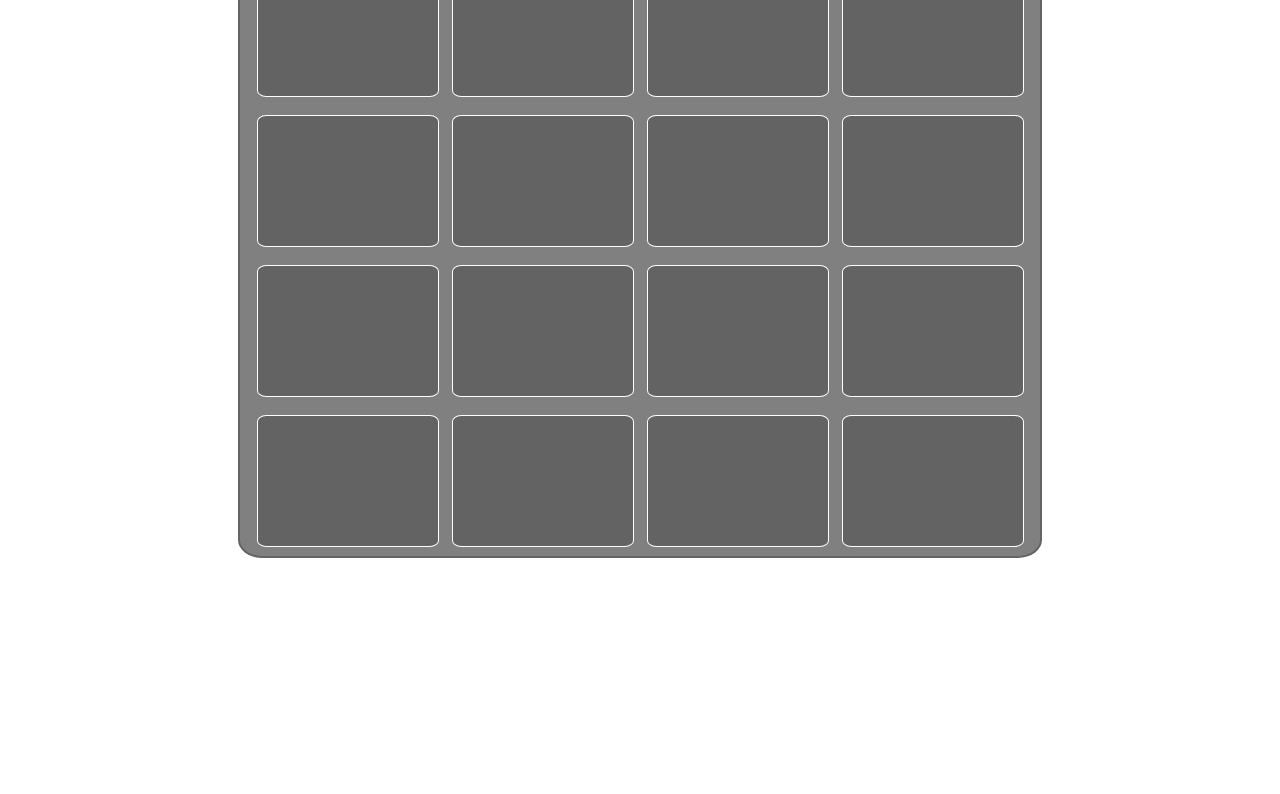
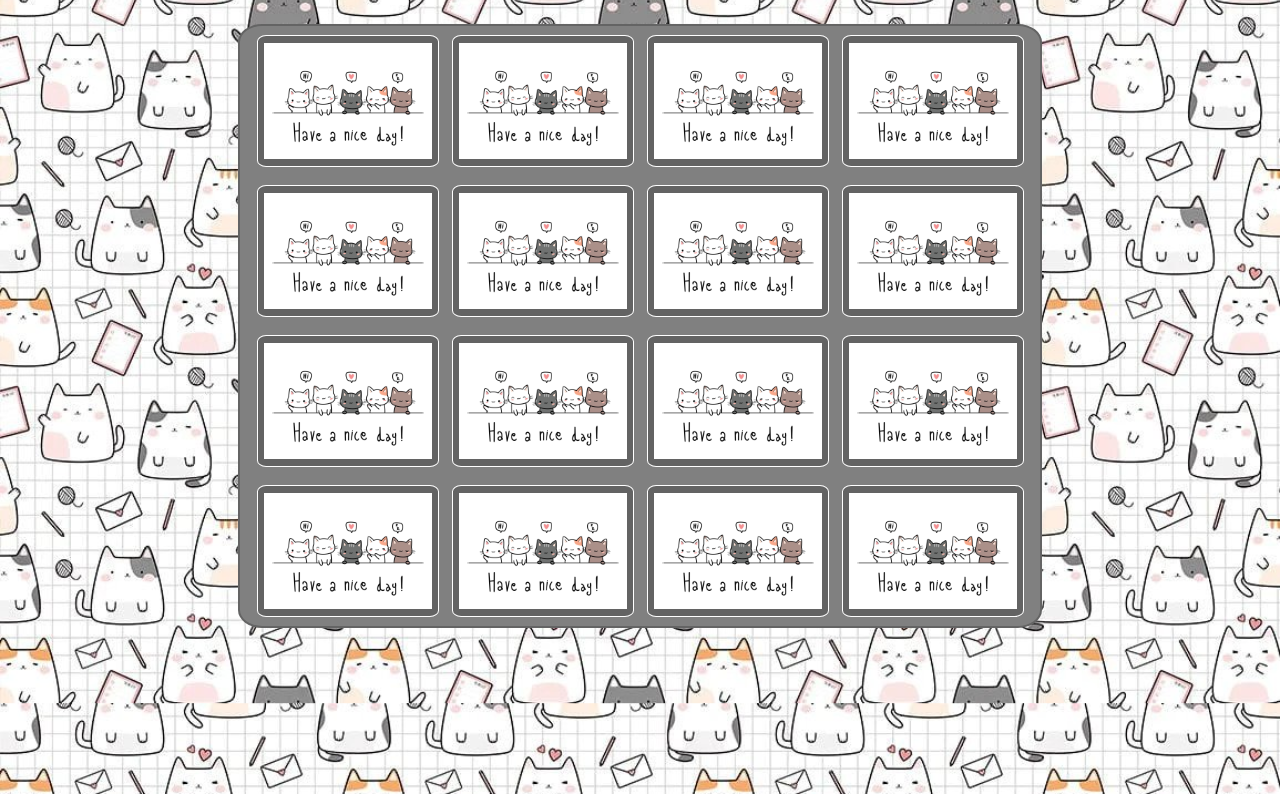
Before and after one commit to RebekahEast/game-matching, a plain HTML site: page index.html in a window 1280 px wide. Shown: the part 128-922 px from the top of the page. Before the commit the page ends 800 px from the top, so only its background shows below. Drawn offline with Linux system fonts and the light colour scheme.

Commit message:
adding background

```diff
--- a/index.html
+++ b/index.html
@@ -11,22 +11,70 @@
 <body>
     <h1>Guessing Game</h1>
     <div class="board">
-        <div class = "tile"></div>
-        <div class = "tile"></div>
-        <div class = "tile"></div>
-        <div class = "tile"></div>
-        <div class = "tile"></div>
-        <div class = "tile"></div>
-        <div class = "tile"></div>
-        <div class = "tile"></div>
-        <div class = "tile"></div>
-        <div class = "tile"></div>
-        <div class = "tile"></div>
-        <div class = "tile"></div>
-        <div class = "tile"></div>
-        <div class = "tile"></div>
-        <div class = "tile"></div>
-        <div class = "tile"></div>
+        <div class = "tile">
+            <img src="/pictures/1.png" class = "cat" alt = "cartoon cat">
+            <img src = "pictures/9.jpg" class = "front-facing" alt = "cats saying hello! Cartoon">
+        </div>
+        <div class = "tile">
+            <img src="/pictures/4.png" class = "cat" alt = "cartoon cat">
+            <img src = "pictures/9.jpg" class = "front-facing" alt = "cats saying hello! Cartoon">
+        </div>
+        <div class = "tile">
+            <img src="/pictures/7.png" class = "cat" alt = "cartoon cat">
+            <img src = "pictures/9.jpg" class = "front-facing" alt = "cats saying hello! Cartoon">
+        </div>
+        <div class = "tile">
+            <img src="/pictures/4.png" class = "cat" alt = "cartoon cat">
+            <img src = "pictures/9.jpg" class = "front-facing" alt = "cats saying hello! Cartoon">
+        </div>
+        <div class = "tile">
+            <img src="/pictures/3.png" class = "cat" alt = "cartoon cat">
+            <img src = "pictures/9.jpg" class = "front-facing" alt = "cats saying hello! Cartoon">
+        </div>
+        <div class = "tile">
+            <img src="/pictures/1.png" class = "cat" alt = "cartoon cat">
+            <img src = "pictures/9.jpg" class = "front-facing" alt = "cats saying hello! Cartoon">
+        </div>
+        <div class = "tile">
+            <img src="/pictures/5.png" class = "cat" alt = "cartoon cat">
+            <img src = "pictures/9.jpg" class = "front-facing" alt = "cats saying hello! Cartoon">
+        </div>
+        <div class = "tile">
+            <img src="/pictures/5.png" class = "cat" alt = "cartoon cat">
+            <img src = "pictures/9.jpg" class = "front-facing" alt = "cats saying hello! Cartoon">
+        </div>
+        <div class = "tile">
+            <img src="/pictures/6.png" class = "cat" alt = "cartoon cat">
+            <img src = "pictures/9.jpg" class = "front-facing" alt = "cats saying hello! Cartoon">
+        </div>
+        <div class = "tile">
+            <img src="/pictures/8.png" class = "cat" alt = "cartoon cat">
+            <img src = "pictures/9.jpg" class = "front-facing" alt = "cats saying hello! Cartoon">
+        </div>
+        <div class = "tile">
+            <img src="/pictures/3.png" class = "cat" alt = "cartoon cat">
+            <img src = "pictures/9.jpg" class = "front-facing" alt = "cats saying hello! Cartoon">
+        </div>
+        <div class = "tile">
+            <img src="/pictures/2.png" class = "cat" alt = "cartoon cat">
+            <img src = "pictures/9.jpg" class = "front-facing" alt = "cats saying hello! Cartoon">
+        </div>
+        <div class = "tile">
+            <img src="/pictures/7.png" class = "cat" alt = "cartoon cat">
+            <img src = "pictures/9.jpg" class = "front-facing" alt = "cats saying hello! Cartoon">
+        </div>
+        <div class = "tile">
+            <img src="/pictures/6.png" class = "cat" alt = "cartoon cat">
+            <img src = "pictures/9.jpg" class = "front-facing" alt = "cats saying hello! Cartoon">
+        </div>
+        <div class = "tile">
+            <img src="/pictures/8.png" class = "cat" alt = "cartoon cat">
+            <img src = "pictures/9.jpg" class = "front-facing" alt = "cats saying hello! Cartoon">
+        </div>
+        <div class = "tile">
+            <img src="/pictures/2.png" class = "cat" alt = "cartoon cat">
+            <img src = "pictures/9.jpg" class = "front-facing" alt = "cats saying hello! Cartoon">
+        </div>
     </div>
     <script src="main.js"></script>
 
--- a/style.css
+++ b/style.css
@@ -1,7 +1,14 @@
+body {
+    background-image: url("pictures/background.jpg");
+    background-attachment: fixed;
+    background-size: cover;
+}
+
 h1 {
     color: royalblue;
     text-align: center;
     font-family: gill sans;
+    font-size: 60px;
 }
 
 .board {
@@ -31,3 +38,15 @@ h1 {
     border-radius: 5%;
     line-height: 3em;
 }
+
+.cat {
+    border: black 1px solid;
+}
+
+.front-facing {
+    width: 105%;
+    height: 105%;
+    position: relative;
+    top: -150px;
+    left: -4px;
+}
```
